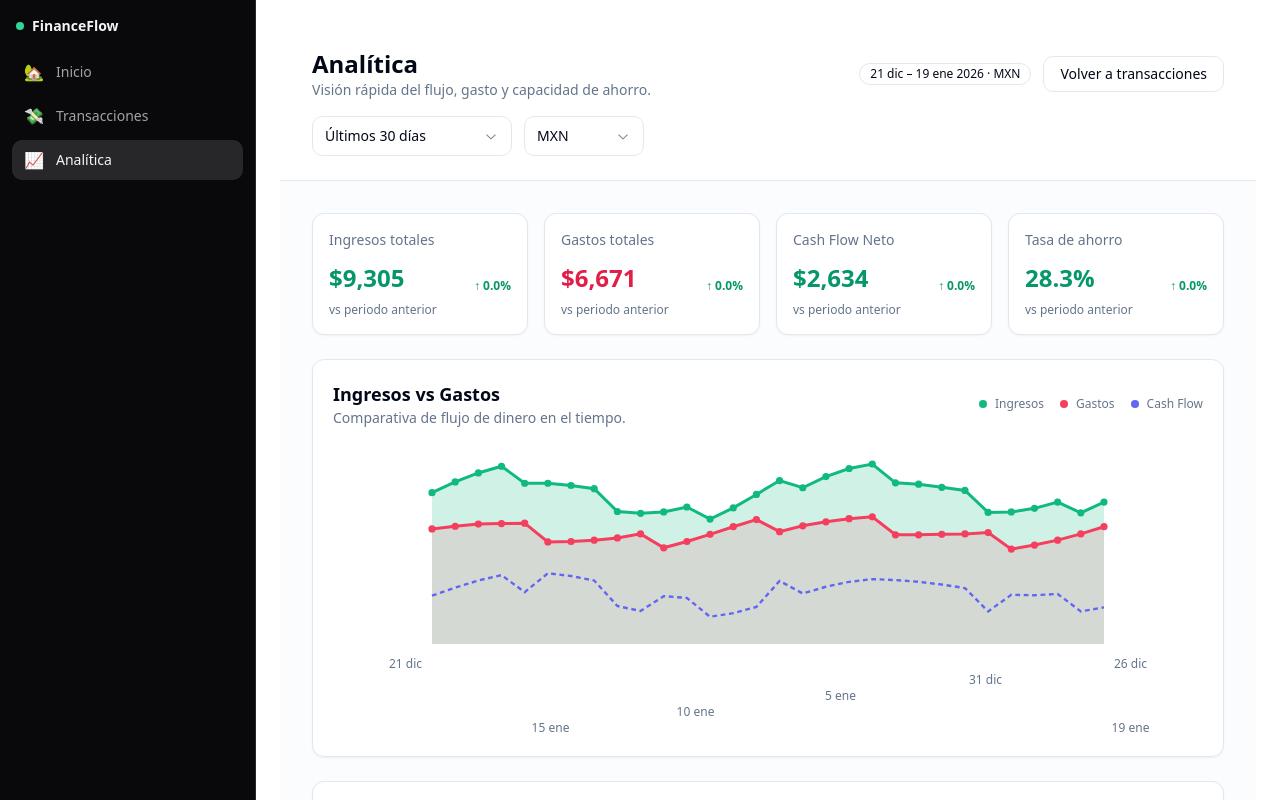
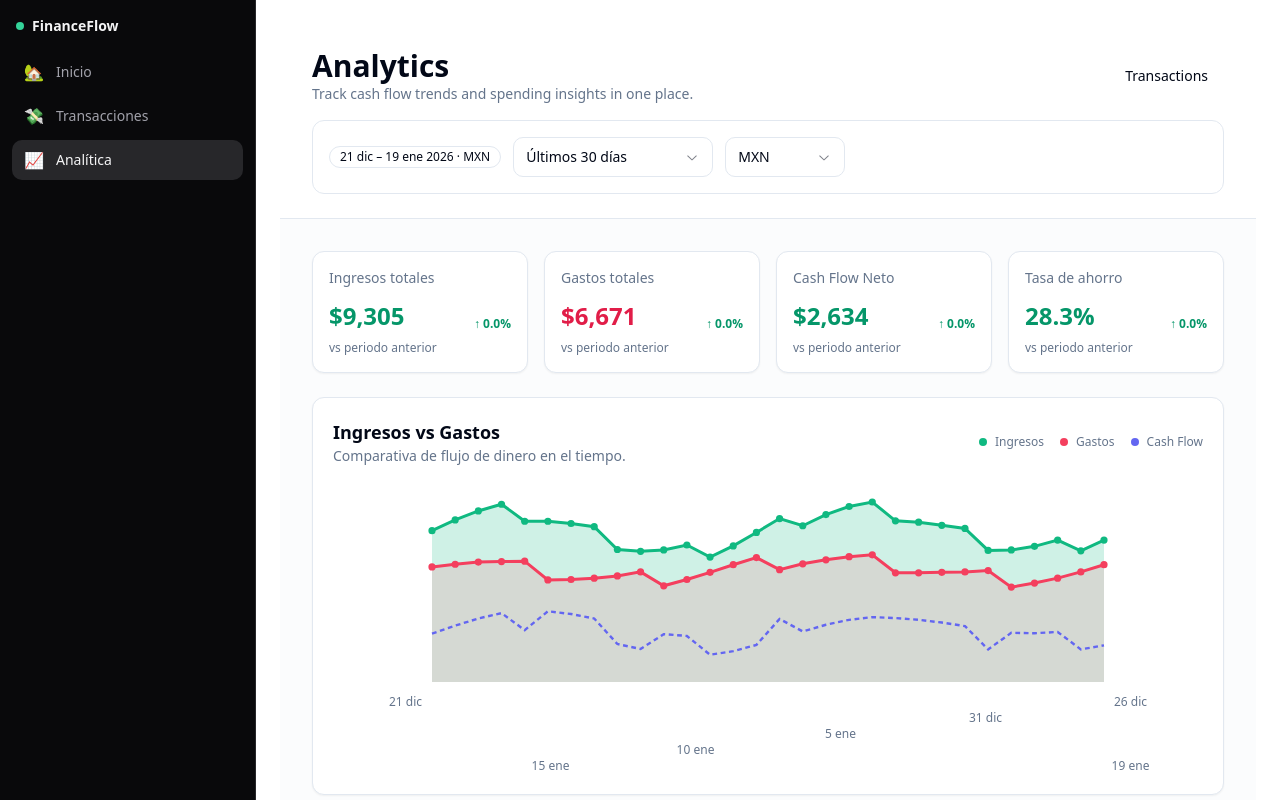
Before and after one commit to Aminston/finance-app, a Next.js app: page /analytics in a window 1280 px wide. Shown: the top 800 px of the page. Built offline with nearby package versions, Linux system fonts and the light colour scheme.

Commit message:
Remove analytics header duplication

```diff
--- a/app/analytics/page.tsx
+++ b/app/analytics/page.tsx
@@ -1,16 +1,30 @@
+import Link from "next/link";
+
 import { AnalyticsFilters } from "@/components/analytics/AnalyticsFilters";
 import { CashFlowChart } from "@/components/analytics/CashFlowChart";
 import { Insights } from "@/components/analytics/Insights";
 import { KpiRow } from "@/components/analytics/KpiRow";
 import { SpendingBreakdown } from "@/components/analytics/SpendingBreakdown";
+import { PageHeader } from "@/components/layout/PageHeader";
+import { Button } from "@/components/ui/button";
 
 export default function AnalyticsPage() {
   return (
     <main className="min-h-screen bg-muted/30">
       <div className="sticky top-0 z-20 border-b bg-background/95 backdrop-blur">
-        <div className="container py-6">
-          <AnalyticsFilters />
-        </div>
+        <PageHeader
+          title="Analytics"
+          description="Track cash flow trends and spending insights in one place."
+          actions={
+            <Button variant="ghost" asChild>
+              <Link href="/transactions">Transactions</Link>
+            </Button>
+          }
+        >
+          <div className="rounded-xl border bg-card p-4">
+            <AnalyticsFilters />
+          </div>
+        </PageHeader>
       </div>
 
       <div className="container space-y-6 py-8">
--- a/app/transactions/page.tsx
+++ b/app/transactions/page.tsx
@@ -16,8 +16,10 @@ export default async function TransactionsPage({
 
   return (
     <main className="min-h-screen bg-muted/30">
-      <div className="container space-y-6 py-10">
+      <div className="sticky top-0 z-20 border-b bg-background/95 backdrop-blur">
         <TransactionsHeader />
+      </div>
+      <div className="container space-y-6 py-8">
         <div className="rounded-xl border bg-card p-4">
           <TransactionsFilters />
         </div>
--- a/components/analytics/AnalyticsFilters.tsx
+++ b/components/analytics/AnalyticsFilters.tsx
@@ -3,10 +3,7 @@
 import * as React from "react";
 import { usePathname, useRouter, useSearchParams } from "next/navigation";
 
-import Link from "next/link";
-
 import { Badge } from "@/components/ui/badge";
-import { Button } from "@/components/ui/button";
 import { Input } from "@/components/ui/input";
 import { Select, SelectContent, SelectItem, SelectTrigger, SelectValue } from "@/components/ui/select";
 import { formatInputDate, useAnalyticsFilters } from "@/lib/analytics";
@@ -56,25 +53,10 @@ export function AnalyticsFilters() {
   };
 
   return (
-    <div className="flex w-full flex-col gap-4">
-      <div className="flex flex-wrap items-center justify-between gap-4">
-        <div>
-          <h1 className="text-2xl font-semibold text-foreground">Analítica</h1>
-          <p className="text-sm text-muted-foreground">
-            Visión rápida del flujo, gasto y capacidad de ahorro.
-          </p>
-        </div>
-        <div className="flex flex-wrap items-center gap-3">
+    <div className="flex w-full flex-wrap items-center gap-3">
       <Badge variant="outline" className="text-xs font-medium">
         {label}
       </Badge>
-          <Button asChild variant="outline" className="h-9">
-            <Link href="/transactions">Volver a transacciones</Link>
-          </Button>
-        </div>
-      </div>
-
-      <div className="flex flex-wrap items-center gap-3">
       <Select value={preset} onValueChange={handlePresetChange}>
         <SelectTrigger className="h-10 w-[200px]">
           <SelectValue placeholder="Rango de fechas" />
@@ -124,6 +106,5 @@ export function AnalyticsFilters() {
         </div>
       )}
     </div>
-    </div>
   );
 }
--- /dev/null
+++ b/components/layout/PageHeader.tsx
@@ -0,0 +1,32 @@
+import { ReactNode } from "react";
+
+type PageHeaderProps = {
+  title: string;
+  description?: string;
+  actions?: ReactNode;
+  children?: ReactNode;
+};
+
+export function PageHeader({
+  title,
+  description,
+  actions,
+  children
+}: PageHeaderProps) {
+  return (
+    <div className="container flex flex-col gap-4 py-6">
+      <div className="flex flex-wrap items-center justify-between gap-4">
+        <div>
+          <h1 className="text-3xl font-semibold">{title}</h1>
+          {description ? (
+            <p className="text-sm text-muted-foreground">{description}</p>
+          ) : null}
+        </div>
+        {actions ? (
+          <div className="flex flex-wrap items-center gap-3">{actions}</div>
+        ) : null}
+      </div>
+      {children ? <div className="flex flex-col gap-4">{children}</div> : null}
+    </div>
+  );
+}
--- a/components/transactions/TransactionsHeader.tsx
+++ b/components/transactions/TransactionsHeader.tsx
@@ -3,6 +3,7 @@
 import Link from "next/link";
 import { ChangeEvent, useEffect, useMemo, useRef, useState } from "react";
 
+import { PageHeader } from "@/components/layout/PageHeader";
 import { Button } from "@/components/ui/button";
 import {
   DropdownMenu,
@@ -74,14 +75,11 @@ export function TransactionsHeader() {
   };
 
   return (
-    <div className="flex flex-wrap items-center justify-between gap-4">
-      <div>
-        <h1 className="text-3xl font-semibold">FinanceFlow</h1>
-        <p className="text-sm text-muted-foreground">
-          Keep every transaction organized and ready for analysis.
-        </p>
-      </div>
-      <div className="flex flex-wrap items-center gap-3">
+    <PageHeader
+      title="FinanceFlow"
+      description="Keep every transaction organized and ready for analysis."
+      actions={
+        <>
           <Button variant="ghost" asChild>
             <Link href="/analytics">Analytics</Link>
           </Button>
@@ -134,15 +132,13 @@ export function TransactionsHeader() {
               Plantilla con banco y nombre de cuenta incluidos.
             </span>
             {statusLabel && (
-            <span
-              className="text-xs text-muted-foreground"
-              aria-live="polite"
-            >
+              <span className="text-xs text-muted-foreground" aria-live="polite">
                 {statusLabel}
               </span>
             )}
           </div>
-      </div>
-    </div>
+        </>
+      }
+    />
   );
 }
```
Also changed, not shown: tsconfig.json (+23 -5 lines). Lines whose indentation alone changed are shown as unchanged.
